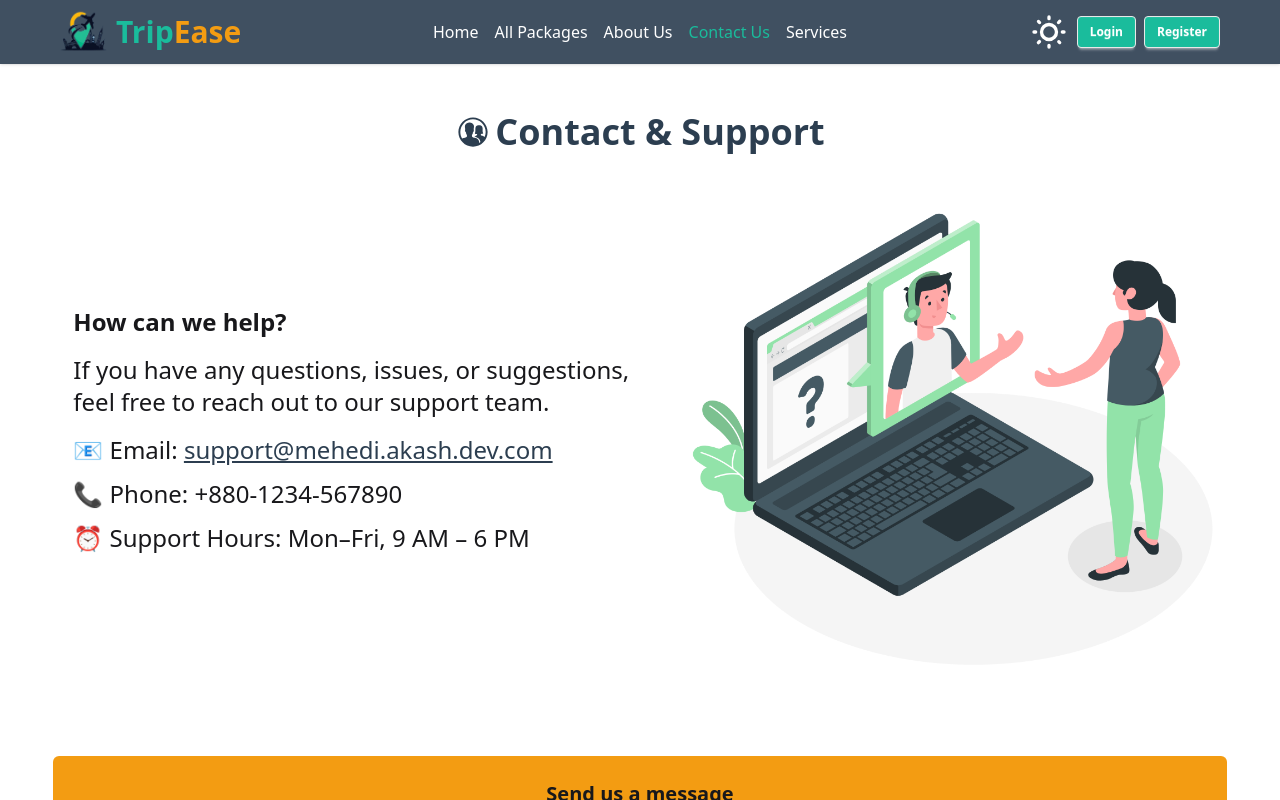
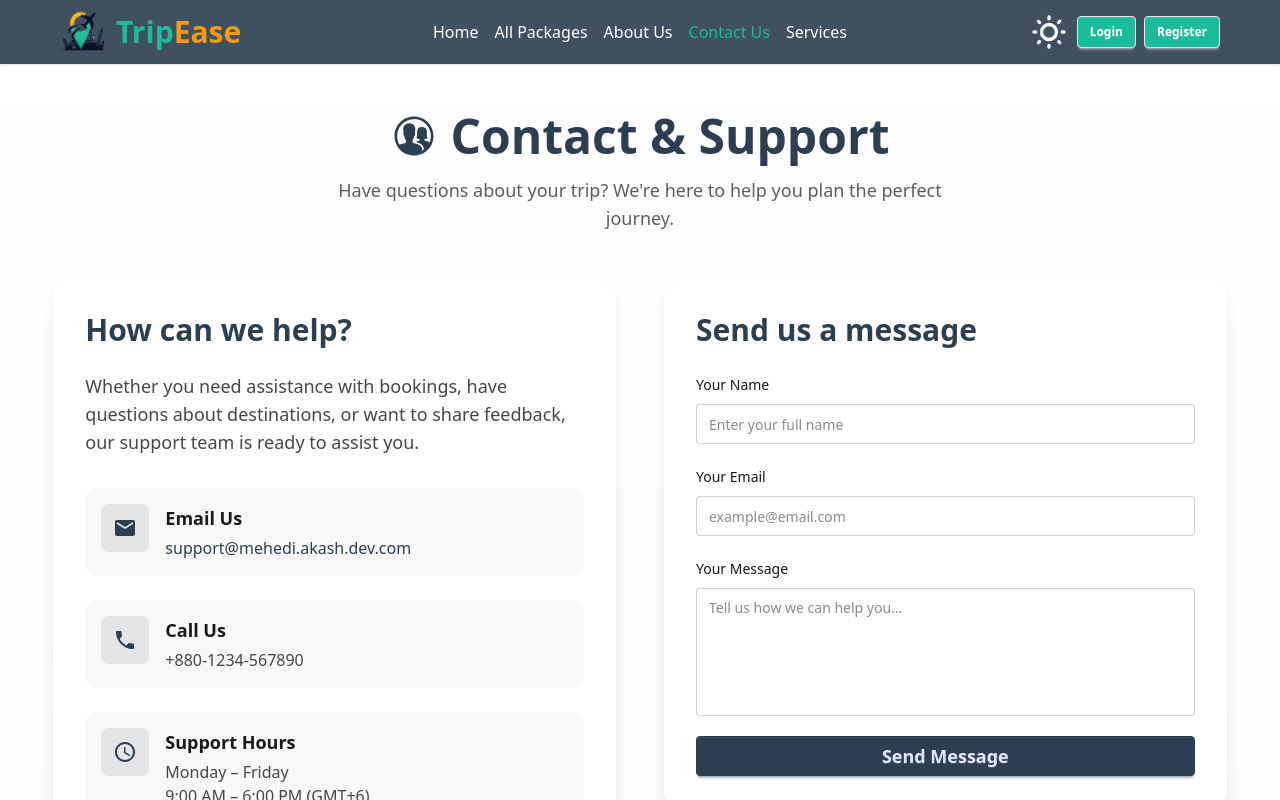
Before and after one commit to mehediakash01/Tour-Management-Client, a React (Vite) app: page /contact in a window 1280 px wide. Shown: the top 800 px of the page. Built offline with nearby package versions, Linux system fonts and the light colour scheme; no server answers.

Commit message:
updated contact page

```diff
--- a/src/Pages/ContactUs/Contact.jsx
+++ b/src/Pages/ContactUs/Contact.jsx
@@ -1,69 +1,249 @@
-import React from "react";
-import useTitle from "../../Hooks/useTitle";
-import support from "../../assets/animatedImage/support.png"
+import React, { useState } from "react";
 import { IoIosContacts } from "react-icons/io";
+import { MdEmail, MdPhone, MdAccessTime, MdCheckCircle } from "react-icons/md";
+
 const Contact = () => {
-  useTitle("contact-us");
+  const [formData, setFormData] = useState({
+    name: "",
+    email: "",
+    message: ""
+  });
+  const [errors, setErrors] = useState({});
+  const [isSubmitting, setIsSubmitting] = useState(false);
+  const [submitSuccess, setSubmitSuccess] = useState(false);
+
+  const validateForm = () => {
+    const newErrors = {};
+
+    if (!formData.name.trim()) {
+      newErrors.name = "Name is required";
+    } else if (formData.name.trim().length < 2) {
+      newErrors.name = "Name must be at least 2 characters";
+    }
+
+    const emailRegex = /^[^\s@]+@[^\s@]+\.[^\s@]+$/;
+    if (!formData.email.trim()) {
+      newErrors.email = "Email is required";
+    } else if (!emailRegex.test(formData.email)) {
+      newErrors.email = "Please enter a valid email";
+    }
+
+    if (!formData.message.trim()) {
+      newErrors.message = "Message is required";
+    } else if (formData.message.trim().length < 10) {
+      newErrors.message = "Message must be at least 10 characters";
+    }
+
+    setErrors(newErrors);
+    return Object.keys(newErrors).length === 0;
+  };
+
+  const handleChange = (e) => {
+    const { name, value } = e.target;
+    setFormData(prev => ({
+      ...prev,
+      [name]: value
+    }));
+    // Clear error for this field when user starts typing
+    if (errors[name]) {
+      setErrors(prev => ({
+        ...prev,
+        [name]: ""
+      }));
+    }
+  };
+
+  const handleSubmit = () => {
+    if (!validateForm()) {
+      return;
+    }
+
+    setIsSubmitting(true);
+
+    // Simulate API call
+    setTimeout(() => {
+      setIsSubmitting(false);
+      setSubmitSuccess(true);
+      setFormData({ name: "", email: "", message: "" });
+
+      // Reset success message after 5 seconds
+      setTimeout(() => {
+        setSubmitSuccess(false);
+      }, 5000);
+    }, 1500);
+  };
+
   return (
-    <div className="">
-      <div className="w-11/12 mx-auto  ">
-        <h1 className="text-4xl font-bold  text-primary mt-12 flex items-center gap-1 justify-center "><IoIosContacts /> Contact & Support</h1>
+    <div className="min-h-screen bg-gradient-to-b from-base-100 to-base-200">
+      <div className="w-11/12 max-w-7xl mx-auto py-12">
+        {/* Header */}
+        <div className="text-center mb-12">
+          <h1 className="text-4xl md:text-5xl font-bold text-primary flex items-center gap-3 justify-center mb-4">
+            <IoIosContacts className="text-5xl" />
+            Contact & Support
+          </h1>
+          <p className="text-base-content/70 text-lg max-w-2xl mx-auto">
+            Have questions about your trip? We're here to help you plan the perfect journey.
+          </p>
+        </div>
 
-        <div className=" flex items-center justify-center">
+        {/* Main Content Grid */}
+        <div className="grid lg:grid-cols-2 gap-8 lg:gap-12 items-start mb-12">
           {/* Contact Info Section */}
-          <div className="flex flex-col justify-center text-2xl  p-5">
-            <h2 className="text-2xl font-semibold mb-4">How can we help?</h2>
-            <p className=" mb-4">
-              If you have any questions, issues, or suggestions, feel free to reach out to our support team.
+          <div className="space-y-8">
+            <div className="bg-base-100 rounded-2xl shadow-lg p-8">
+              <h2 className="text-3xl font-semibold mb-6 text-primary">How can we help?</h2>
+              <p className="text-base-content/80 text-lg mb-8">
+                Whether you need assistance with bookings, have questions about destinations,
+                or want to share feedback, our support team is ready to assist you.
               </p>
 
-            <ul className="space-y-3 ">
-              <li>
-                📧 Email:{" "}
+              <div className="space-y-6">
+                {/* Email */}
+                <div className="flex items-start gap-4 p-4 bg-base-200 rounded-xl hover:bg-base-300 transition-colors">
+                  <div className="bg-primary/10 p-3 rounded-lg">
+                    <MdEmail className="text-2xl text-primary" />
+                  </div>
+                  <div>
+                    <h3 className="font-semibold text-lg mb-1">Email Us</h3>
                     <a
-                  href="mailto:support@yourfreelanceapp.com"
-                  className="text-primary underline"
+                      href="mailto:support@mehedi.akash.dev.com"
+                      className="text-primary hover:underline text-base"
                     >
                       support@mehedi.akash.dev.com
                     </a>
-              </li>
-              <li>📞 Phone: +880-1234-567890</li>
-              <li>⏰ Support Hours: Mon–Fri, 9 AM – 6 PM</li>
-            </ul>
-
-
-
+                  </div>
                 </div>
 
+                {/* Phone */}
+                <div className="flex items-start gap-4 p-4 bg-base-200 rounded-xl hover:bg-base-300 transition-colors">
+                  <div className="bg-primary/10 p-3 rounded-lg">
+                    <MdPhone className="text-2xl text-primary" />
+                  </div>
                   <div>
-            <img src={support} className="w-250" alt="" />
+                    <h3 className="font-semibold text-lg mb-1">Call Us</h3>
+                    <p className="text-base-content/80">+880-1234-567890</p>
+                  </div>
                 </div>
 
+                {/* Hours */}
+                <div className="flex items-start gap-4 p-4 bg-base-200 rounded-xl hover:bg-base-300 transition-colors">
+                  <div className="bg-primary/10 p-3 rounded-lg">
+                    <MdAccessTime className="text-2xl text-primary" />
+                  </div>
+                  <div>
+                    <h3 className="font-semibold text-lg mb-1">Support Hours</h3>
+                    <p className="text-base-content/80">Monday – Friday</p>
+                    <p className="text-base-content/80">9:00 AM – 6:00 PM (GMT+6)</p>
+                  </div>
+                </div>
+              </div>
+            </div>
 
+            {/* Quick Response Badge */}
+            <div className="bg-gradient-to-r from-primary to-secondary text-primary-content rounded-2xl shadow-lg p-6">
+              <div className="flex items-center gap-3 mb-2">
+                <MdCheckCircle className="text-3xl" />
+                <h3 className="text-xl font-bold">Quick Response Guaranteed</h3>
               </div>
+              <p className="opacity-90">
+                We typically respond to all inquiries within 24 hours during business days.
+              </p>
+            </div>
+          </div>
+
           {/* Contact Form Section */}
-          <div className="bg-accent w-auto mx-auto flex    flex-col  justify-center items-center p-6 my-12 rounded-md">
-            <h2 className="text-xl font-semibold mb-4">Send us a message</h2>
-            <form onSubmit={e=>e.target.preventDefault()} className="space-y-4">
+          <div className="bg-base-100 rounded-2xl shadow-lg p-8">
+            <h2 className="text-3xl font-semibold mb-6 text-primary">Send us a message</h2>
+
+            {/* Success Message */}
+            {submitSuccess && (
+              <div className="alert alert-success mb-6 animate-pulse">
+                <MdCheckCircle className="text-2xl" />
+                <span>Thank you! Your message has been sent successfully. We'll get back to you soon.</span>
+              </div>
+            )}
+
+            <div className="space-y-5">
+              {/* Name Field */}
+              <div className="w-full">
+                <label className="block mb-2">
+                  <span className="text-sm font-medium">Your Name</span>
+                </label>
                 <input
                   type="text"
-                placeholder="Your Name"
-                className="input input-bordered w-full"
-                required
+                  name="name"
+                  value={formData.name}
+                  onChange={handleChange}
+                  placeholder="Enter your full name"
+                  className={`input input-bordered w-full ${errors.name ? 'input-error' : ''}`}
                 />
+                {errors.name && (
+                  <div className="mt-1">
+                    <span className="text-sm text-error">{errors.name}</span>
+                  </div>
+                )}
+              </div>
+
+              {/* Email Field */}
+              <div className="w-full">
+                <label className="block mb-2">
+                  <span className="text-sm font-medium">Your Email</span>
+                </label>
                 <input
                   type="email"
-                placeholder="Your Email"
-                className="input input-bordered w-full"
-                required
+                  name="email"
+                  value={formData.email}
+                  onChange={handleChange}
+                  placeholder="example@email.com"
+                  className={`input input-bordered w-full ${errors.email ? 'input-error' : ''}`}
                 />
+                {errors.email && (
+                  <div className="mt-1">
+                    <span className="text-sm text-error">{errors.email}</span>
+                  </div>
+                )}
+              </div>
+
+              {/* Message Field */}
+              <div className="w-full">
+                <label className="block mb-2">
+                  <span className="text-sm font-medium">Your Message</span>
+                </label>
                 <textarea
-                placeholder="Your Message"
-                className="textarea textarea-bordered w-full h-32"
-                required
+                  name="message"
+                  value={formData.message}
+                  onChange={handleChange}
+                  placeholder="Tell us how we can help you..."
+                  className={`textarea textarea-bordered w-full h-32 resize-none ${errors.message ? 'textarea-error' : ''}`}
                 ></textarea>
-              <button onClick={()=>alert('Thank you for your time')} className="btn btn-primary w-full">Send Message</button>
-            </form>
+                {errors.message && (
+                  <div className="mt-1">
+                    <span className="text-sm text-error">{errors.message}</span>
+                  </div>
+                )}
+              </div>
+
+              {/* Submit Button */}
+              <button
+                onClick={handleSubmit}
+                className={`btn btn-primary w-full text-lg ${isSubmitting ? 'loading' : ''}`}
+                disabled={isSubmitting}
+              >
+                {isSubmitting ? 'Sending...' : 'Send Message'}
+              </button>
+            </div>
+          </div>
+        </div>
+
+        {/* FAQ Teaser */}
+        <div className="bg-base-100 rounded-2xl shadow-lg p-8 text-center">
+          <h3 className="text-2xl font-bold mb-3">Looking for quick answers?</h3>
+          <p className="text-base-content/70 mb-4">
+            Check out our FAQ section for instant answers to common questions about bookings,
+            cancellations, and trip planning.
+          </p>
+          <button className="btn btn-outline btn-primary">Visit FAQ</button>
         </div>
       </div>
     </div>
```
Lines whose indentation alone changed are shown as unchanged.
